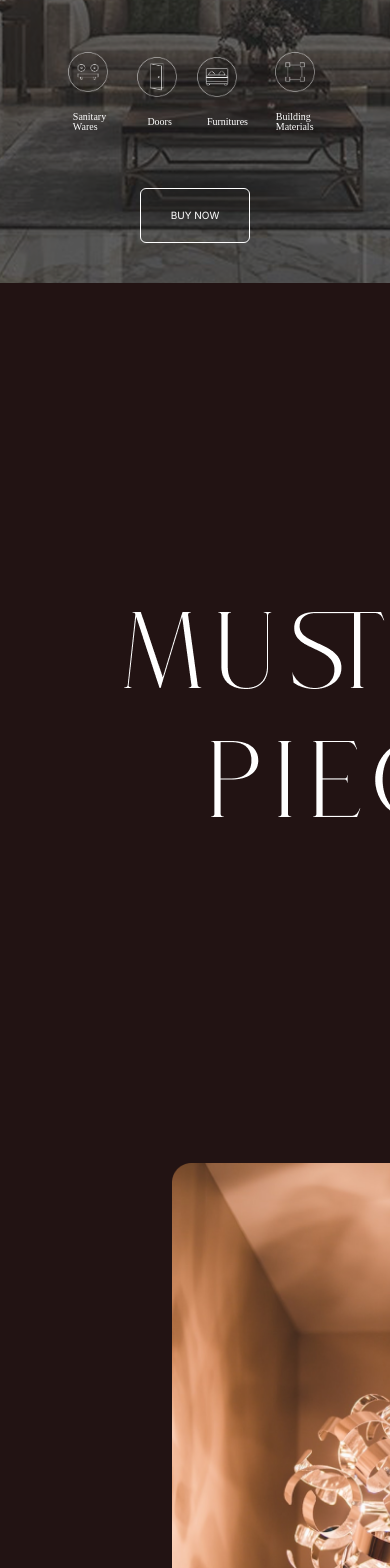
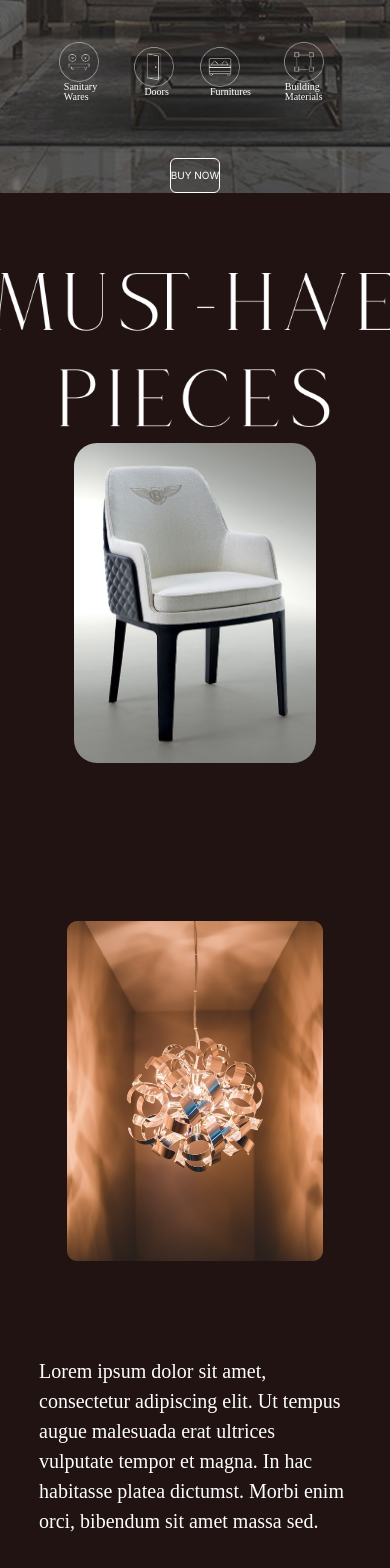
Before and after one commit to Pelumiii1/motomart_website, a React (Create React App) app: page / in a window 390 px wide. Shown: the part 432-2000 px from the top of the page. Built offline with nearby package versions, Linux system fonts and the light colour scheme; a web font is replaced by a local one.

Commit message:
media queries

```diff
--- a/src/Components/Lux/Lux.css
+++ b/src/Components/Lux/Lux.css
@@ -81,9 +81,13 @@
     border: 1px solid white;
 }
 
-@media only screen and (max-width:600px) {
+@media (max-width:480px) {
     .sign {
         display: none;
+    }
+
+    .lux-container{
+        height: 100%;
     }
 
     .lux-chair {
--- a/src/Components/MustHave/MustHave.css
+++ b/src/Components/MustHave/MustHave.css
@@ -667,3 +667,81 @@
     justify-content: center;
     padding: 8rem 0px;
 }
+
+@media (max-width:480px){
+    *{
+        margin: 0px !important;
+        padding: 0px !important;
+        box-sizing: border-box !important;
+        max-width: 480px !important;
+    }
+    .musthave_container{
+        height: 100%;
+        padding-top: 5rem !important;
+    }
+
+    .musthaveTextChair{
+        display: flex !important;
+        flex-direction: column;
+        align-items: center;
+    }
+    .musthaveText{
+        margin-bottom: 1rem !important;
+        width: 25rem;
+    }
+
+    .chairInMusthave{
+        height:20rem;
+        margin-bottom: 1rem !important;
+    }
+
+    .lightWrapper{
+        display: grid !important;
+        place-items: center;
+        padding: 0px !important;
+    }
+
+    .lightImg{
+        width: 16rem;
+    }
+
+    .textUnderLight{
+        font-size: 20px !important;
+    }
+
+    .tubWrapper{
+        display: grid !important;
+        place-items: center;
+    }
+
+    .tubImg{
+        width: 25rem !important;
+    }
+
+    .textUnderTub{
+        font-size: 20px !important;
+        padding: 1rem 20px !important;
+        text-align: center;
+    }
+
+    .doorWrapperInMusthave{
+        display:grid !important;
+        place-items: center;
+        padding: 0px !important;
+        margin-bottom: 1rem !important;
+    }
+
+    .doorImg{
+        margin-top: 0px !important;
+        width: 16rem;
+    }
+
+    .btnWrapper{
+        padding-bottom: 2rem !important;
+    }
+
+    .musthaveBtn{
+        padding: 5px 20px !important;
+        font-size: 15px !important;
+    }
+}
--- a/src/Components/MustHave/MustHave.js
+++ b/src/Components/MustHave/MustHave.js
@@ -34,31 +34,31 @@ function MustHave() {
 
   return (
     <div className="musthave_container text-white">
-      <div className="container-fluid ">
+      <div className="container-fluid">
         <div className="">
           <div className="row">
-            <div className="col-9 musthaveTextChair">
+            <div className="col-12 col-md-9 musthaveTextChair">
               <Chair />
             </div>
-            <div className="col-3 lightWrapper">
+            <div className="col-12 col-md-3 lightWrapper">
               <Light />
             </div>
           </div>
           <div className="row section2InMusthave">
-            <div className="col-4 tubWrapper">
+            <div className="col-md-4 tubWrapper">
               <Tub />
             </div>
-            <div className="col-8 doorWrapperInMusthave">
+            <div className="col-md-8 doorWrapperInMusthave">
               <Door />
             </div>
           </div>
         </div>
       </div>
-      <div>
+      <div className="btnWrapper">
         <Container className=" musthaveButton">
           <Button
             variant="bg-none"
-            className="text-white musthaveButton"
+            className="text-white musthaveBtn"
             style={{
               border: "0.8px solid white",
               padding: "5px 30px",
--- a/src/Components/OurProduct_cont/Ourproduct.js
+++ b/src/Components/OurProduct_cont/Ourproduct.js
@@ -65,7 +65,7 @@ function OurProduct() {
           </div>
         </div>
       </div>
-      <div className="d-flex justify-content-center btn1 mt-5">
+      <div className="d-flex justify-content-center btn1 mt-md-5">
         <button className="btn2 rounded text-dark">OTHER PRODUCTS</button>
       </div>
     </div>
--- a/src/Components/OurProduct_cont/ourProduct.css
+++ b/src/Components/OurProduct_cont/ourProduct.css
@@ -24,7 +24,6 @@
 
 .img1, .img2 {
     width: 60%;
-    /* height: ; */
     border-radius: 25px;
     cursor: pointer;
     margin-bottom: 10px;
@@ -60,10 +59,11 @@ p {
 
 
 /* phone screens */
-@media (max-width:767px) {
+@media (max-width:480px) {
     .our-product-container {
         height: 100% !important;
         padding-bottom: 50px;
+        padding-top: 5rem !important;
     }
 
     .grid2 {
--- a/src/Components/Our_Product/our-product.css
+++ b/src/Components/Our_Product/our-product.css
@@ -34,12 +34,13 @@
     height: 40%;
 }
 
-@media (max-width:768px){
+@media (max-width:480px){
     .our-product {
-        height: 25% !important;
+        height: 50% !important;
+        padding: 0px 10px !important;
     }
     .op-container {
-        height: 10%;
+        height: 20%;
     }
 
     .banner{
@@ -47,6 +48,7 @@
     }
 }
 
+/*
 @media only screen and (max-width:1024px){
     .our-product{
         height: 30%;
@@ -59,4 +61,4 @@
         height: 100%;
     }
 
-}
+} */
```
